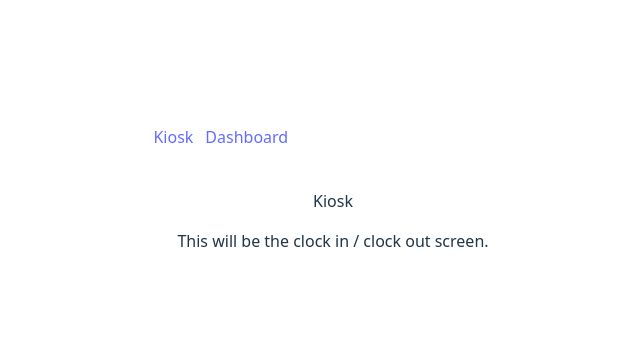
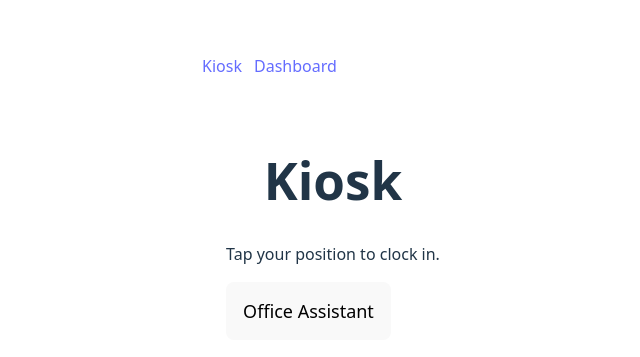
Before and after one commit to mirandarendon/officeHours, a React (Vite) app: page /kiosk in a window 1280 px wide. Shown: the part 191-548 px from the top of the page, without its empty margins (307-947 px from the left). Built offline with nearby package versions, Linux system fonts and the light colour scheme; no server answers.

Commit message:
create skeletal button and clock in function

```diff
--- a/src/pages/Dashboard.jsx
+++ b/src/pages/Dashboard.jsx
@@ -1,8 +1,27 @@
+import { useState } from "react";
+import { db } from "../firebase";
+import { doc, setDoc, serverTimestamp } from "firebase/firestore";
+
 export default function Dashboard() {
-    return (
-        <div style={{ adding: 24 }}>
-            <hi>Dashboard</hi>
-            <p>This will show who is currently in the office.</p>
-        </div>
-    );
+  const [msg, setMsg] = useState("");
+
+  async function testWrite() {
+    setMsg("");
+
+    // This writes a simple doc at: test/ping
+    await setDoc(doc(db, "test", "ping"), {
+      message: "hello firestore",
+      createdAt: serverTimestamp(),
+    });
+
+    setMsg("Wrote to Firestore ✅");
+  }
+
+  return (
+    <div style={{ padding: 24 }}>
+      <h1>Dashboard</h1>
+      <button onClick={testWrite}>Test Firestore Write</button>
+      {msg && <p>{msg}</p>}
+    </div>
+  );
 }
--- a/src/pages/Kiosk.jsx
+++ b/src/pages/Kiosk.jsx
@@ -1,8 +1,59 @@
+import { useState } from "react";
+import { db } from "../firebase";
+import { doc, getDoc, updateDoc, addDoc, collection, serverTimestamp } from "firebase/firestore";
+
+const LEADERS = [
+  { id: "OA", label: "Office Assistant" },
+  // add more later:
+  // { id: "PRES", label: "President" },
+  // { id: "VP", label: "Vice President" },
+];
+
 export default function Kiosk() {
-    return (
-        <div style={{ padding: 24 }}>
-            <hi>Kiosk</hi>
-            <p>This will be the clock in / clock out screen.</p>
-        </div>
-    );
+  const [msg, setMsg] = useState("");
+
+  async function clockIn(id) {
+    setMsg("");
+    const leaderRef = doc(db, "leaders", id);
+    const leaderSnap = await getDoc(leaderRef);
+
+    if (!leaderSnap.exists()) return setMsg(`${id} not found in leaders.`);
+    const leader = leaderSnap.data();
+
+    if (leader.isActive) return setMsg(`${id} is already clocked in.`);
+
+    const sessionRef = await addDoc(collection(db, "sessions"), {
+      leaderId: id,
+      checkInTime: serverTimestamp(),
+      checkOutTime: null,
+    });
+
+    await updateDoc(leaderRef, {
+      isActive: true,
+      currentSessionId: sessionRef.id,
+    });
+
+    setMsg(`${id} clocked in ✅`);
+  }
+
+  return (
+    <div style={{ padding: 24, maxWidth: 700 }}>
+      <h1>Kiosk</h1>
+      <p>Tap your position to clock in.</p>
+
+      <div style={{ display: "flex", gap: 12, flexWrap: "wrap", marginTop: 12 }}>
+        {LEADERS.map((l) => (
+          <button
+            key={l.id}
+            onClick={() => clockIn(l.id)}
+            style={{ padding: 16, fontSize: 18, cursor: "pointer" }}
+          >
+            {l.label}
+          </button>
+        ))}
+      </div>
+
+      {msg && <p style={{ marginTop: 16 }}>{msg}</p>}
+    </div>
+  );
 }
```
